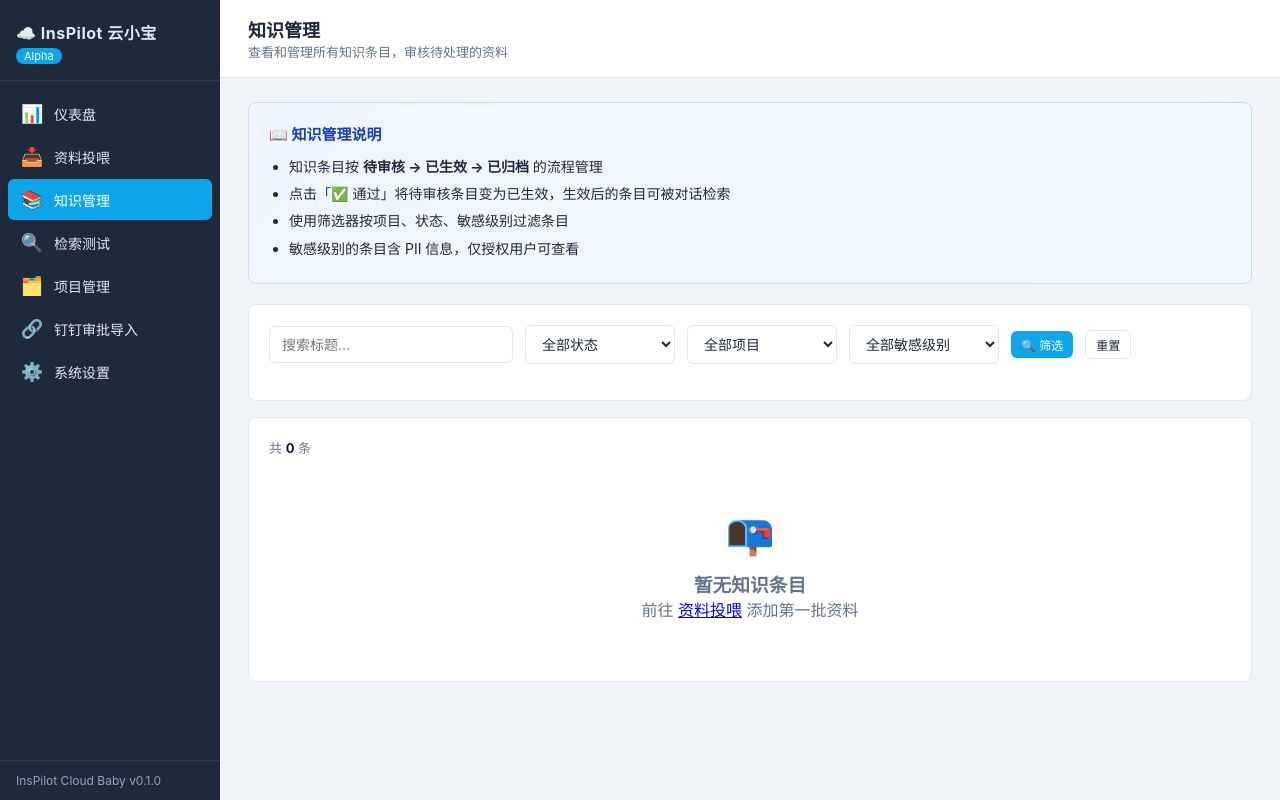
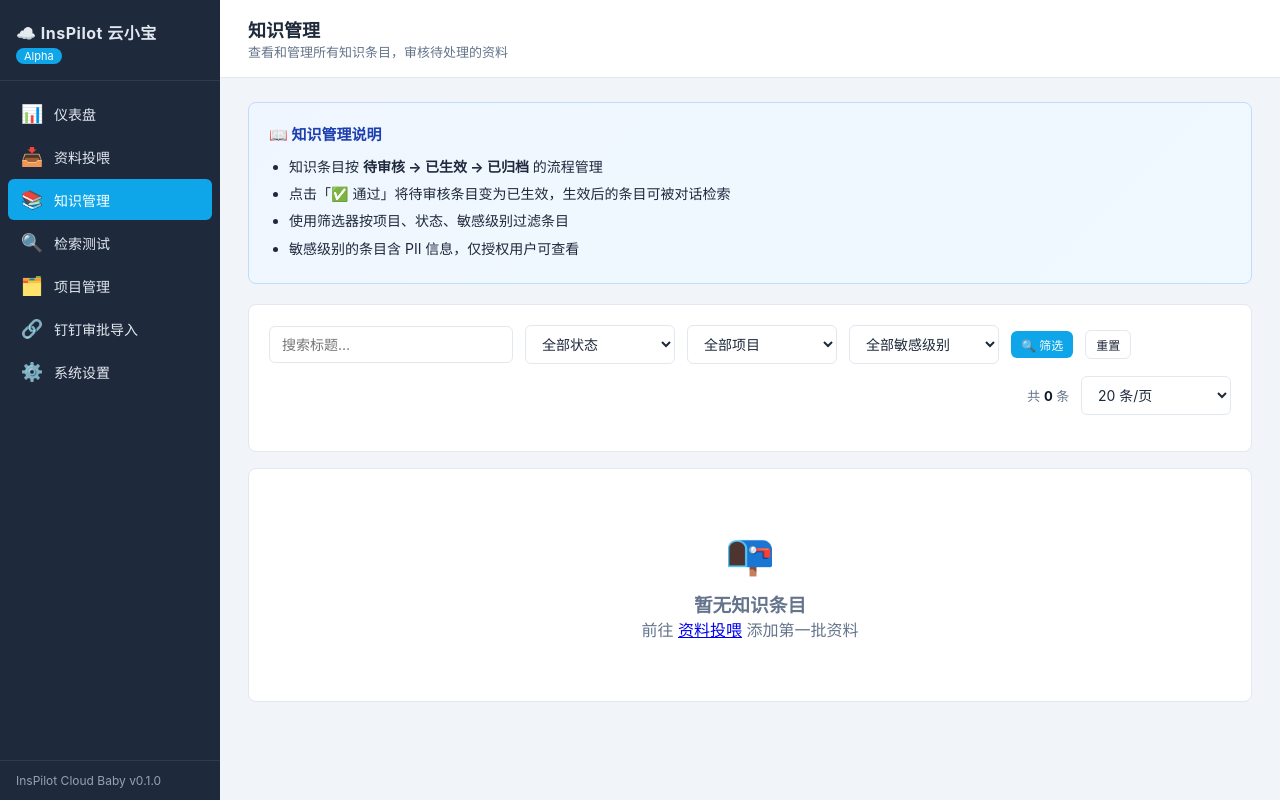
Before and after one commit to zLHF/InsPilot, a FastAPI app: page /admin/knowledge in a window 1280 px wide. Run offline with FastAPI, Linux system fonts and the light colour scheme; parts of the project's set-up code (start-up, migrations or seed data) failed here and were passed over; some libraries are stand-ins or nearby versions.

Commit message:
feat: knowledge page — 20/page default with 50/100 options, pager top+bottom
- page_size query param (default 20, 20/50/100); preserved through filter
  form (hidden field) and pager links; size-selector dropdown resets to p1
- pager extracted into a macro, rendered both above and below the table
  for convenience
- count summary moved into the filter toolbar row

Verified: 700 items → 35 pages at 20/page, 14 pages at 50/page; both
pagers render; size switch works.

```diff
--- a/apps/inspilot_cloud_baby/src/inspilot_cloud_baby/routers/admin.py
+++ b/apps/inspilot_cloud_baby/src/inspilot_cloud_baby/routers/admin.py
@@ -165,8 +165,8 @@ def knowledge_page(
     sensitivity: str = Query(""),
     q: str = Query(""),
     page: int = Query(1, ge=1),
+    page_size: int = Query(20, ge=1, le=100),
 ):
-    page_size = 50
 
     def _query():
         with SessionLocal() as session:
@@ -205,6 +205,8 @@ def knowledge_page(
         filter_qs_parts.append(f"project_id={project_id}")
     if sensitivity:
         filter_qs_parts.append(f"sensitivity={sensitivity}")
+    if page_size != 20:
+        filter_qs_parts.append(f"page_size={page_size}")
     filter_qs = "&".join(filter_qs_parts)
     return templates.TemplateResponse(
         request,
--- a/apps/inspilot_cloud_baby/src/inspilot_cloud_baby/templates/knowledge.html
+++ b/apps/inspilot_cloud_baby/src/inspilot_cloud_baby/templates/knowledge.html
@@ -4,6 +4,31 @@
 {% block page_desc %}查看和管理所有知识条目，审核待处理的资料{% endblock %}
 
 {% block content %}
+{% set base = '/admin/knowledge?' + (filter_qs + '&' if filter_qs else '') + 'page=' %}
+
+{# pager macro — reused above and below the table #}
+{% macro pager() %}
+  {% if total_pages > 1 %}
+  <div class="pager">
+    {% if page > 1 %}
+    <a href="{{ base }}{{ page-1 }}" class="pager-btn">← 上一页</a>
+    {% endif %}
+    {% for p in range(1, total_pages + 1) %}
+      {% if p == page %}
+      <span class="pager-cur">{{ p }}</span>
+      {% elif p == 1 or p == total_pages or (p >= page-2 and p <= page+2) %}
+      <a href="{{ base }}{{ p }}" class="pager-btn">{{ p }}</a>
+      {% elif p == 2 or p == total_pages-1 %}
+      <span class="pager-ellipsis">…</span>
+      {% endif %}
+    {% endfor %}
+    {% if page < total_pages %}
+    <a href="{{ base }}{{ page+1 }}" class="pager-btn">下一页 →</a>
+    {% endif %}
+  </div>
+  {% endif %}
+{% endmacro %}
+
 <div class="guide-box">
   <h3>📖 知识管理说明</h3>
   <ul>
@@ -40,17 +65,22 @@
     </select>
     <button type="submit" class="btn btn-primary btn-sm">🔍 筛选</button>
     <a href="/admin/knowledge" class="btn btn-outline btn-sm">重置</a>
+    <input type="hidden" name="page_size" value="{{ page_size }}">
+    <span class="text-sm text-muted" style="margin-left:auto;">
+      共 <strong style="color:#0f172a">{{ total }}</strong> 条
+      {% if total_pages > 1 %}· 第 {{ page }}/{{ total_pages }} 页{% endif %}
+      {% if total > 0 %}· 显示 {{ (page-1)*page_size+1 }}-{{ [page*page_size, total]|min }}{% endif %}
+      <select id="page-size-sel" style="margin-left:8px;" onchange="changePageSize(this.value)">
+        <option value="20" {{ 'selected' if page_size == 20 else '' }}>20 条/页</option>
+        <option value="50" {{ 'selected' if page_size == 50 else '' }}>50 条/页</option>
+        <option value="100" {{ 'selected' if page_size == 100 else '' }}>100 条/页</option>
+      </select>
+    </span>
   </form>
 </div>
 
 <div class="card">
-  <div style="display:flex;justify-content:space-between;align-items:center;margin-bottom:12px;flex-wrap:wrap;gap:8px;">
-    <span class="text-sm text-muted">
-      共 <strong style="color:#0f172a">{{ total }}</strong> 条
-      {% if total_pages > 1 %}· 第 {{ page }}/{{ total_pages }} 页{% endif %}
-      {% if total > 0 %}· 显示 {{ (page-1)*page_size+1 }}-{{ [page*page_size, total]|min }}{% endif %}
-    </span>
-  </div>
+  {{ pager() }}
   {% if items %}
   <table>
     <thead>
@@ -71,29 +101,6 @@
       {% endfor %}
     </tbody>
   </table>
-  {% if total_pages > 1 %}
-  <div class="pager">
-    {% set base = '/admin/knowledge?' + (filter_qs + '&' if filter_qs else '') + 'page=' %}
-
-    {% if page > 1 %}
-    <a href="{{ base }}{{ page-1 }}" class="pager-btn">← 上一页</a>
-    {% endif %}
-
-    {% for p in range(1, total_pages + 1) %}
-      {% if p == page %}
-      <span class="pager-cur">{{ p }}</span>
-      {% elif p == 1 or p == total_pages or (p >= page-2 and p <= page+2) %}
-      <a href="{{ base }}{{ p }}" class="pager-btn">{{ p }}</a>
-      {% elif p == 2 or p == total_pages-1 %}
-      <span class="pager-ellipsis">…</span>
-      {% endif %}
-    {% endfor %}
-
-    {% if page < total_pages %}
-    <a href="{{ base }}{{ page+1 }}" class="pager-btn">下一页 →</a>
-    {% endif %}
-  </div>
-  {% endif %}
   {% else %}
   <div class="empty-state">
     <div class="icon">📭</div>
@@ -101,10 +108,26 @@
     <p class="text-muted">前往 <a href="/admin/ingest">资料投喂</a> 添加第一批资料</p>
   </div>
   {% endif %}
+  {{ pager() }}
 </div>
 
+<script>
+function changePageSize(size){
+  // keep current filters, reset to page 1 with new size
+  const u = new URL('/admin/knowledge', location.origin);
+  {% if current_query %}u.searchParams.set('q', {{ current_query|tojson }});{% endif %}
+  {% if current_status %}u.searchParams.set('status', {{ current_status|tojson }});{% endif %}
+  {% if current_project %}u.searchParams.set('project_id', {{ current_project|tojson }});{% endif %}
+  {% if current_sensitivity %}u.searchParams.set('sensitivity', {{ current_sensitivity|tojson }});{% endif %}
+  u.searchParams.set('page_size', size);
+  location.href = u.toString();
+}
+</script>
+
 <style>
-  .pager { display:flex; gap:6px; justify-content:center; align-items:center; margin-top:16px; flex-wrap:wrap; }
+  .pager { display:flex; gap:6px; justify-content:center; align-items:center; flex-wrap:wrap; }
+  .pager:first-child { margin-bottom:12px; }
+  .pager:last-child { margin-top:16px; }
   .pager-btn, .pager-cur {
     display:inline-block; padding:6px 12px; font-size:13px; border-radius:6px;
     text-decoration:none; border:1px solid #cbd5e1; color:#475569; background:#fff;
```
